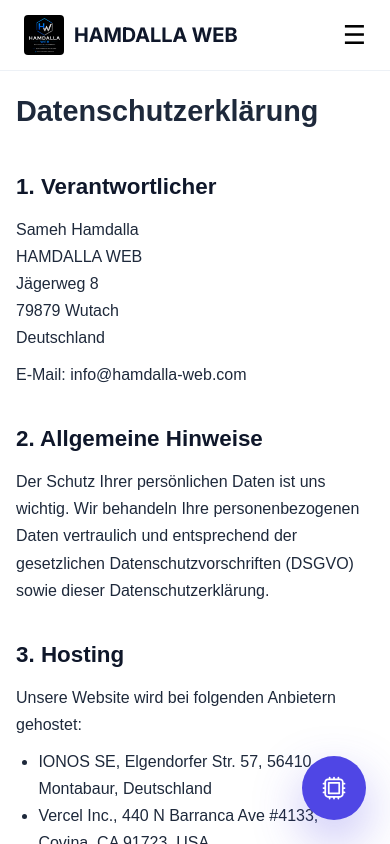
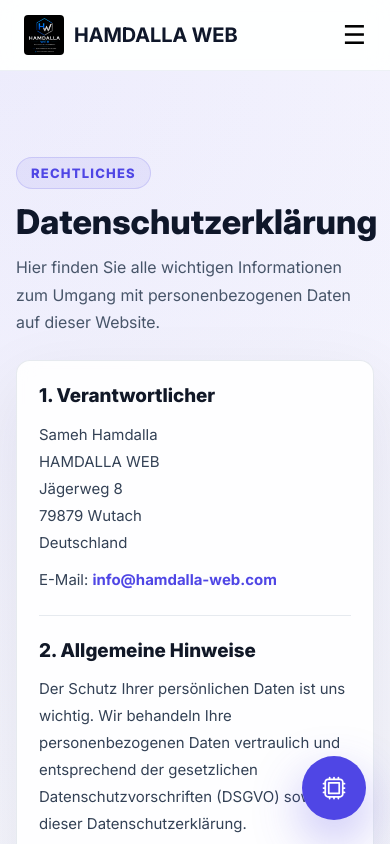
Before and after one commit to Sameh-Hamdalla/hamdalla-dev, a React (Vite) app: page /datenschutz in a window 390 px wide. Shown: the top 844 px of the page. Built offline with nearby package versions, Linux system fonts and the light colour scheme.

Commit message:
Design für Datenschutz und Impressum verbesserT

```diff
--- a/src/components/footer/Footer.tsx
+++ b/src/components/footer/Footer.tsx
@@ -13,7 +13,7 @@ const Footer: React.FC = () => {
         <div className="footer-col">
           <h3>HAMDALLA WEB</h3>
           <p className="footer-desc">
-            Weblösungen für dein Business
+            Webdesign & Softwarelösungen für KMUs und Einzelhandel
           </p>
         </div>
 
--- a/src/components/pages/datenschutz.css
+++ b/src/components/pages/datenschutz.css
@@ -1,44 +1,177 @@
-.datenschutz-container {
-  padding: 2rem;
-  max-width: 900px;
-  margin: 0 auto;
-  font-family: Arial, sans-serif;
-  line-height: 1.7;
-  color: #1e293b;
-}
 body {
-  background: white !important;
-}
-.datenschutz-container h1 {
-  font-size: 2.2rem;
-  margin-bottom: 1.5rem;
+  background: #f8fafc !important;
 }
 
-.datenschutz-container h2 {
-  margin-top: 2rem;
-  font-size: 1.4rem;
+.legal-page {
+  min-height: 100vh;
+  padding: 110px 24px 90px;
+  color: #0f172a;
+  background:
+    radial-gradient(circle at top left, rgba(79, 70, 229, 0.1), transparent 34%),
+    linear-gradient(180deg, #ffffff 0%, #f8fafc 42%, #ffffff 100%);
+}
+
+.legal-hero {
+  max-width: 920px;
+  margin: 0 auto 34px;
+  text-align: center;
+}
+
+.legal-kicker {
+  display: inline-flex;
+  align-items: center;
+  margin-bottom: 14px;
+  padding: 7px 14px;
+  border: 1px solid rgba(79, 70, 229, 0.16);
+  border-radius: 999px;
+  color: #4f46e5;
+  background: rgba(79, 70, 229, 0.08);
+  font-size: 13px;
+  font-weight: 800;
+  letter-spacing: 1.2px;
+  text-transform: uppercase;
+}
+
+.legal-hero h1 {
+  margin: 0;
+  font-size: 46px;
+  line-height: 1.1;
+  font-weight: 850;
   color: #0f172a;
 }
 
-.datenschutz-container p {
-  margin: 0.6rem 0;
+.legal-hero p {
+  max-width: 680px;
+  margin: 18px auto 0;
+  color: #475569;
+  font-size: 18px;
+  line-height: 1.7;
 }
 
-.datenschutz-container ul {
-  padding-left: 1.4rem;
+.legal-content {
+  max-width: 920px;
+  margin: 0 auto;
+  padding: 34px;
+  border: 1px solid rgba(148, 163, 184, 0.22);
+  border-radius: 18px;
+  background: rgba(255, 255, 255, 0.88);
+  box-shadow: 0 24px 70px rgba(15, 23, 42, 0.08);
+  backdrop-filter: blur(10px);
 }
 
-.datenschutz-container .source {
-  font-size: 0.9rem;
-  color: #64748b;
+.legal-section {
+  padding: 26px 0;
+  border-bottom: 1px solid rgba(148, 163, 184, 0.22);
+}
+
+.legal-section:first-child {
+  padding-top: 0;
+}
+
+.legal-section:last-child {
+  padding-bottom: 0;
+  border-bottom: 0;
+}
+
+.legal-highlight {
+  padding: 24px;
+  margin-bottom: 8px;
+  border: 1px solid rgba(79, 70, 229, 0.16);
+  border-radius: 14px;
+  background: rgba(79, 70, 229, 0.06);
+}
+
+.legal-section h2 {
+  margin: 0 0 12px;
+  font-size: 21px;
+  line-height: 1.35;
+  font-weight: 800;
+  color: #111827;
+}
+
+.legal-section p {
+  margin: 10px 0 0;
+  color: #334155;
+  font-size: 16px;
+  line-height: 1.8;
+}
+
+.legal-section ul {
+  display: grid;
+  gap: 8px;
+  margin: 14px 0 0;
+  padding: 0;
+  list-style: none;
+}
+
+.legal-section li {
+  position: relative;
+  padding-left: 22px;
+  color: #334155;
+  font-size: 16px;
+  line-height: 1.65;
+}
+
+.legal-section li::before {
+  content: "";
+  position: absolute;
+  top: 12px;
+  left: 0;
+  width: 7px;
+  height: 7px;
+  border-radius: 999px;
+  background: #4f46e5;
+}
+
+.legal-section a {
+  color: #4f46e5;
+  font-weight: 700;
+  text-decoration: none;
+}
+
+.legal-section a:hover {
+  text-decoration: underline;
+  text-underline-offset: 4px;
 }
 
 @media (max-width: 768px) {
-  .datenschutz-container {
-    padding: 1rem;
+  .legal-page {
+    padding: 86px 16px 64px;
   }
 
-  .datenschutz-container h1 {
-    font-size: 1.8rem;
+  .legal-hero {
+    margin-bottom: 24px;
+    text-align: left;
+  }
+
+  .legal-hero h1 {
+    font-size: 34px;
+  }
+
+  .legal-hero p {
+    margin-top: 14px;
+    font-size: 16px;
+  }
+
+  .legal-content {
+    padding: 22px;
+    border-radius: 14px;
+  }
+
+  .legal-section {
+    padding: 22px 0;
+  }
+
+  .legal-highlight {
+    padding: 20px;
+  }
+
+  .legal-section h2 {
+    font-size: 19px;
+  }
+
+  .legal-section p,
+  .legal-section li {
+    font-size: 15px;
   }
 }
--- a/src/components/pages/datenschutz.tsx
+++ b/src/components/pages/datenschutz.tsx
@@ -1,12 +1,20 @@
 import React from "react";
-import './datenschutz.css';
+import "./datenschutz.css";
 
 const Datenschutz = () => {
   return (
-    <div className="datenschutz-container">
+    <main className="legal-page">
+      <section className="legal-hero">
+        <span className="legal-kicker">Rechtliches</span>
+        <h1>Datenschutzerklärung</h1>
+        <p>
+          Hier finden Sie alle wichtigen Informationen zum Umgang mit
+          personenbezogenen Daten auf dieser Website.
+        </p>
+      </section>
 
-      <h1>Datenschutzerklärung</h1>
-
+      <section className="legal-content">
+        <article className="legal-section">
           <h2>1. Verantwortlicher</h2>
           <p>
             Sameh Hamdalla<br />
@@ -16,33 +24,34 @@ const Datenschutz = () => {
             Deutschland
           </p>
           <p>
-        E-Mail: info@hamdalla-web.com
+            E-Mail: <a href="mailto:info@hamdalla-web.com">info@hamdalla-web.com</a>
           </p>
+        </article>
 
+        <article className="legal-section">
           <h2>2. Allgemeine Hinweise</h2>
           <p>
-        Der Schutz Ihrer persönlichen Daten ist uns wichtig. Wir behandeln Ihre
-        personenbezogenen Daten vertraulich und entsprechend der gesetzlichen
-        Datenschutzvorschriften (DSGVO) sowie dieser Datenschutzerklärung.
+            Der Schutz Ihrer persönlichen Daten ist uns wichtig. Wir behandeln
+            Ihre personenbezogenen Daten vertraulich und entsprechend der
+            gesetzlichen Datenschutzvorschriften (DSGVO) sowie dieser
+            Datenschutzerklärung.
           </p>
+        </article>
 
+        <article className="legal-section">
           <h2>3. Hosting</h2>
-      <p>
-        Unsere Website wird bei folgenden Anbietern gehostet:
-      </p>
+          <p>Unsere Website wird bei folgenden Anbietern gehostet:</p>
           <ul>
             <li>IONOS SE, Elgendorfer Str. 57, 56410 Montabaur, Deutschland</li>
             <li>Vercel Inc., 440 N Barranca Ave #4133, Covina, CA 91723, USA</li>
           </ul>
-      <p>
-        Die Verarbeitung erfolgt zur Bereitstellung und Sicherheit der Website.
-      </p>
+          <p>Die Verarbeitung erfolgt zur Bereitstellung und Sicherheit der Website.</p>
           <p>Rechtsgrundlage: Art. 6 Abs. 1 lit. f DSGVO</p>
+        </article>
 
+        <article className="legal-section">
           <h2>4. Server-Log-Dateien</h2>
-      <p>
-        Beim Besuch unserer Website werden automatisch folgende Daten erfasst:
-      </p>
+          <p>Beim Besuch unserer Website werden automatisch folgende Daten erfasst:</p>
           <ul>
             <li>IP-Adresse</li>
             <li>Browsertyp und Browserversion</li>
@@ -50,52 +59,60 @@ const Datenschutz = () => {
             <li>Datum und Uhrzeit des Zugriffs</li>
           </ul>
           <p>
-        Diese Daten dienen ausschließlich der technischen Sicherheit und werden
-        nicht zur Identifikation verwendet.
+            Diese Daten dienen ausschließlich der technischen Sicherheit und
+            werden nicht zur Identifikation verwendet.
           </p>
+        </article>
 
+        <article className="legal-section">
           <h2>5. Kontaktaufnahme</h2>
           <p>
             Wenn Sie uns per E-Mail oder über ein Kontaktformular kontaktieren,
             werden Ihre Angaben zur Bearbeitung Ihrer Anfrage gespeichert.
           </p>
           <p>
-        Rechtsgrundlage: Art. 6 Abs. 1 lit. b DSGVO (Vertrag bzw. vorvertragliche Maßnahmen)
+            Rechtsgrundlage: Art. 6 Abs. 1 lit. b DSGVO (Vertrag bzw.
+            vorvertragliche Maßnahmen)
           </p>
           <p>
-        Ihre Daten werden nur so lange gespeichert, wie dies zur Bearbeitung Ihrer
-        Anfrage erforderlich ist oder gesetzliche Aufbewahrungspflichten bestehen.
+            Ihre Daten werden nur so lange gespeichert, wie dies zur Bearbeitung
+            Ihrer Anfrage erforderlich ist oder gesetzliche Aufbewahrungspflichten
+            bestehen.
           </p>
+        </article>
 
+        <article className="legal-section">
           <h2>6. Cookies</h2>
           <p>
-        Diese Website verwendet ausschließlich technisch notwendige Cookies, die
-        für den Betrieb der Website erforderlich sind.
+            Diese Website verwendet ausschließlich technisch notwendige Cookies,
+            die für den Betrieb der Website erforderlich sind.
           </p>
-      <p>
-        Eine Einwilligung ist hierfür nicht erforderlich.
-      </p>
+          <p>Eine Einwilligung ist hierfür nicht erforderlich.</p>
+        </article>
 
+        <article className="legal-section">
           <h2>7. Social Media Links</h2>
-      <p>
-        Auf unserer Website befinden sich Links zu unseren Profilen bei sozialen Netzwerken:
-      </p>
+          <p>Auf unserer Website befinden sich Links zu unseren Profilen bei sozialen Netzwerken:</p>
           <ul>
             <li>Instagram (Meta Platforms Ireland Limited)</li>
             <li>LinkedIn (LinkedIn Ireland Unlimited Company)</li>
           </ul>
           <p>
-        Beim Anklicken eines solchen Links werden Sie auf die jeweilige Plattform
-        weitergeleitet. Es erfolgt keine automatische Datenübertragung beim Besuch
-        unserer Website.
+            Beim Anklicken eines solchen Links werden Sie auf die jeweilige
+            Plattform weitergeleitet. Es erfolgt keine automatische
+            Datenübertragung beim Besuch unserer Website.
           </p>
+        </article>
 
+        <article className="legal-section">
           <h2>8. Externe Links</h2>
           <p>
-        Unsere Website enthält Links zu externen Seiten. Für deren Inhalte und
-        Datenschutz sind die jeweiligen Betreiber verantwortlich.
+            Unsere Website enthält Links zu externen Seiten. Für deren Inhalte
+            und Datenschutz sind die jeweiligen Betreiber verantwortlich.
           </p>
+        </article>
 
+        <article className="legal-section">
           <h2>9. Ihre Rechte</h2>
           <ul>
             <li>Recht auf Auskunft</li>
@@ -106,26 +123,34 @@ const Datenschutz = () => {
             <li>Recht auf Datenübertragbarkeit</li>
           </ul>
           <p>
-        Zudem haben Sie das Recht, sich bei einer Datenschutzaufsichtsbehörde zu beschweren.
+            Zudem haben Sie das Recht, sich bei einer Datenschutzaufsichtsbehörde
+            zu beschweren.
           </p>
+        </article>
 
+        <article className="legal-section">
           <h2>10. Speicherdauer</h2>
           <p>
-        Personenbezogene Daten werden nur so lange gespeichert, wie dies für den jeweiligen
-        Zweck erforderlich ist oder gesetzliche Aufbewahrungsfristen bestehen.
+            Personenbezogene Daten werden nur so lange gespeichert, wie dies für
+            den jeweiligen Zweck erforderlich ist oder gesetzliche
+            Aufbewahrungsfristen bestehen.
           </p>
+        </article>
 
+        <article className="legal-section">
           <h2>11. SSL-/TLS-Verschlüsselung</h2>
           <p>
-        Diese Website nutzt aus Sicherheitsgründen eine SSL- bzw. TLS-Verschlüsselung (https).
+            Diese Website nutzt aus Sicherheitsgründen eine SSL- bzw.
+            TLS-Verschlüsselung (https).
           </p>
+        </article>
 
+        <article className="legal-section">
           <h2>12. Änderungen</h2>
-      <p>
-        Wir behalten uns vor, diese Datenschutzerklärung anzupassen.
-      </p>
-
-    </div>
+          <p>Wir behalten uns vor, diese Datenschutzerklärung anzupassen.</p>
+        </article>
+      </section>
+    </main>
   );
 };
 
--- a/src/components/pages/impressum.tsx
+++ b/src/components/pages/impressum.tsx
@@ -1,70 +1,38 @@
 import React from "react";
+import "./datenschutz.css";
 
 const Impressum = () => {
   return (
-    <div className="impressum-container">
-      <style>{`
-        .impressum-container {
-          padding: 2rem;
-          max-width: 800px;
-          margin: 0 auto;
-          font-family: Arial, sans-serif;
-          line-height: 1.6;
-          color: #333;
-        }
+    <main className="legal-page">
+      <section className="legal-hero">
+        <span className="legal-kicker">Rechtliches</span>
+        <h1>Impressum</h1>
+        <p>
+          Anbieterkennzeichnung und Kontaktinformationen von HAMDALLA WEB.
+        </p>
+      </section>
 
-        .impressum-container h1 {
-          font-size: 2rem;
-          margin-bottom: 1rem;
-        }
-
-        .impressum-container h2 {
-          margin-top: 2rem;
-          font-size: 1.3rem;
-        }
-
-        .impressum-container p {
-          margin: 0.5rem 0;
-        }
-
-        .impressum-container a {
-          color: #007bff;
-          text-decoration: none;
-        }
-
-        .impressum-container a:hover {
-          text-decoration: underline;
-        }
-      `}</style>
-
-      <h1>Impressum</h1>
-
-      <p><strong>Angaben gemäß § 5 TMG</strong></p>
-
+      <section className="legal-content">
+        <article className="legal-section legal-highlight">
+          <h2>Angaben gemäß § 5 TMG</h2>
           <p>
             HAMDALLA WEB<br />
-        {/* Webentwicklung & KI-Automatisierung<br /> */}
             Inhaber: Sameh Hamdalla<br />
             Jägerweg 8<br />
             79879 Wutach<br />
             Deutschland
           </p>
+        </article>
 
+        <article className="legal-section">
           <h2>Kontakt</h2>
           <p>
-        Telefon: 015154844078<br />
-        E-Mail:{" "}
-        <a href="mailto:info@hamdalla-web.com">
-          info@hamdalla-web.com
-        </a>
+            Telefon: <a href="tel:+4915154844078">015154844078</a><br />
+            E-Mail: <a href="mailto:info@hamdalla-web.com">info@hamdalla-web.com</a>
           </p>
+        </article>
 
-      {/* <h2>Umsatzsteuer-ID</h2>
-      <p>
-        Umsatzsteuer-Identifikationsnummer gemäß § 27 a Umsatzsteuergesetz:<br />
-        (wird noch ergänzt, sobald vorhanden)
-      </p> */}
-
+        <article className="legal-section">
           <h2>Verantwortlich für den Inhalt nach § 55 Abs. 2 RStV</h2>
           <p>
             Sameh Hamdalla<br />
@@ -72,31 +40,38 @@ const Impressum = () => {
             79879 Wutach<br />
             Deutschland
           </p>
+        </article>
 
+        <article className="legal-section">
           <h2>Haftung für Inhalte</h2>
           <p>
-        Die Inhalte unserer Seiten wurden mit größter Sorgfalt erstellt.
-        Für die Richtigkeit, Vollständigkeit und Aktualität der Inhalte
-        können wir jedoch keine Gewähr übernehmen.
+            Die Inhalte unserer Seiten wurden mit größter Sorgfalt erstellt. Für
+            die Richtigkeit, Vollständigkeit und Aktualität der Inhalte können
+            wir jedoch keine Gewähr übernehmen.
           </p>
+        </article>
 
+        <article className="legal-section">
           <h2>Haftung für Links</h2>
           <p>
             Unsere Website enthält Links zu externen Websites Dritter, auf deren
             Inhalte wir keinen Einfluss haben. Deshalb können wir für diese
             fremden Inhalte auch keine Gewähr übernehmen.
           </p>
+        </article>
 
+        <article className="legal-section">
           <h2>Urheberrecht</h2>
           <p>
             Die durch den Seitenbetreiber erstellten Inhalte und Werke auf
-        diesen Seiten unterliegen dem deutschen Urheberrecht.
-        Die Vervielfältigung, Bearbeitung und Verbreitung außerhalb der
-        Grenzen des Urheberrechts bedürfen der schriftlichen Zustimmung
-        des jeweiligen Autors.
+            diesen Seiten unterliegen dem deutschen Urheberrecht. Die
+            Vervielfältigung, Bearbeitung und Verbreitung außerhalb der Grenzen
+            des Urheberrechts bedürfen der schriftlichen Zustimmung des
+            jeweiligen Autors.
           </p>
-
-    </div>
+        </article>
+      </section>
+    </main>
   );
 };
 
```
Lines whose indentation alone changed are shown as unchanged.
